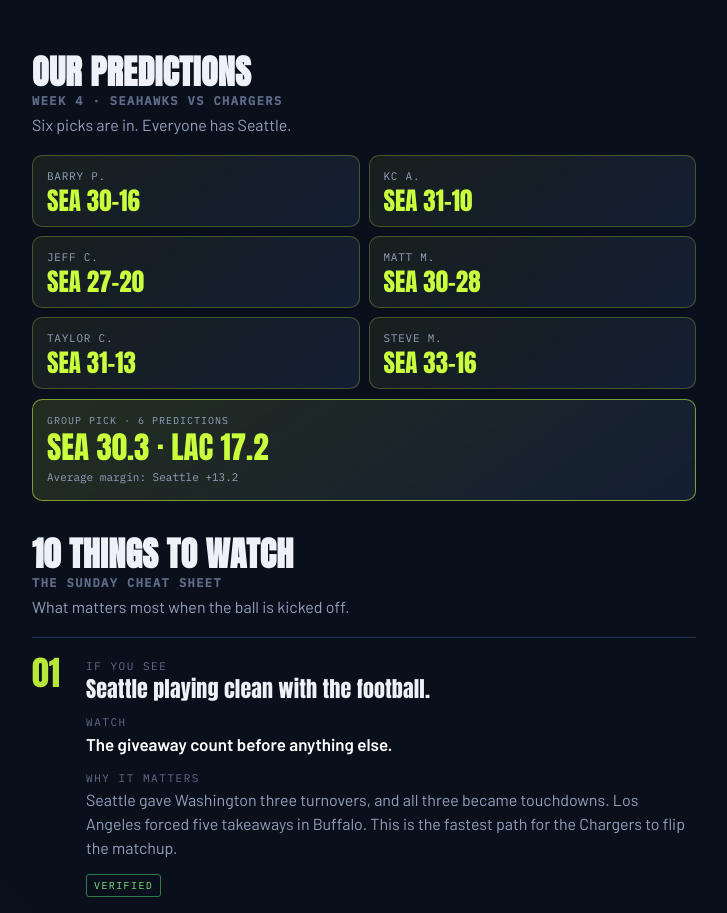
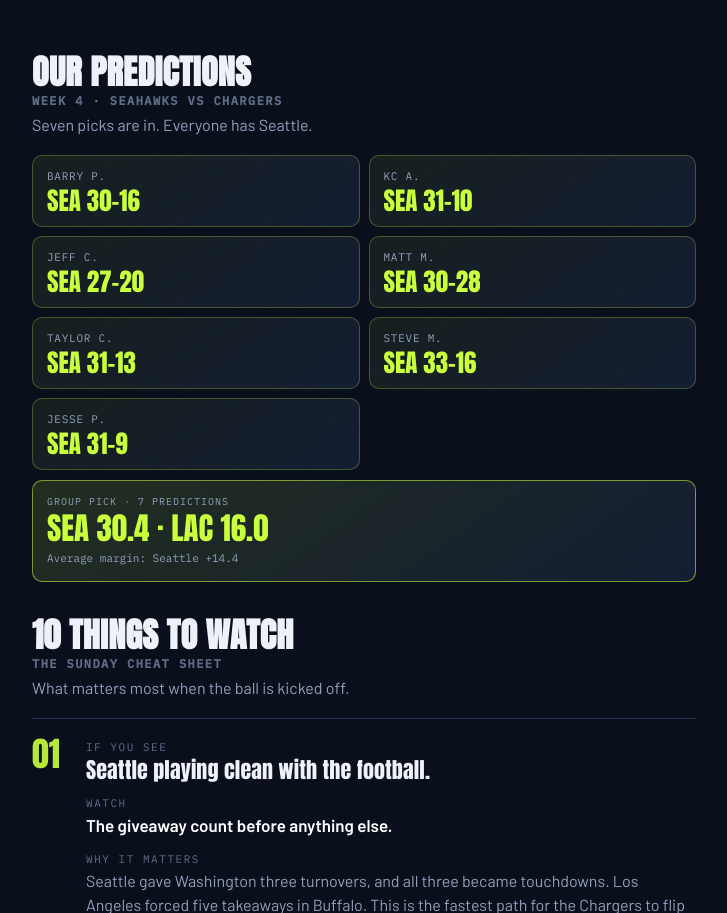
Before and after one commit to jessedeanrivero/jessedeanrivero, a plain HTML site: page seahawks/g/2026-w4.html in a window 1280 px wide. Shown: the part 1179-2092 px from the top of the page, without its empty margins (276-1003 px from the left). Drawn offline with Linux system fonts and the light colour scheme; no server answers; a script that the page names is missing.

Commit message:
Add Jesse Week 4 prediction

```diff
--- a/seahawks/g/2026-w4.html
+++ b/seahawks/g/2026-w4.html
@@ -238,7 +238,7 @@
 
 <section id="predictions" class="predictions-panel">
 <h2>Our predictions<small>Week 4 · Seahawks vs Chargers</small></h2>
-<p class="sub">Six picks are in. Everyone has Seattle.</p>
+<p class="sub">Seven picks are in. Everyone has Seattle.</p>
 <div class="week-picks">
   <div class="week-pick"><span>Barry P.</span><b>SEA 30–16</b></div>
   <div class="week-pick"><span>KC A.</span><b>SEA 31–10</b></div>
@@ -246,8 +246,9 @@
   <div class="week-pick"><span>Matt M.</span><b>SEA 30–28</b></div>
   <div class="week-pick"><span>Taylor C.</span><b>SEA 31–13</b></div>
   <div class="week-pick"><span>Steve M.</span><b>SEA 33–16</b></div>
+  <div class="week-pick"><span>Jesse P.</span><b>SEA 31–9</b></div>
 </div>
-<div class="group-pick-card"><span>Group pick · 6 predictions</span><strong>SEA 30.3 · LAC 17.2</strong><small>Average margin: Seattle +13.2</small></div>
+<div class="group-pick-card"><span>Group pick · 7 predictions</span><strong>SEA 30.4 · LAC 16.0</strong><small>Average margin: Seattle +14.4</small></div>
 </section>
 
 <section id="watch">
```
